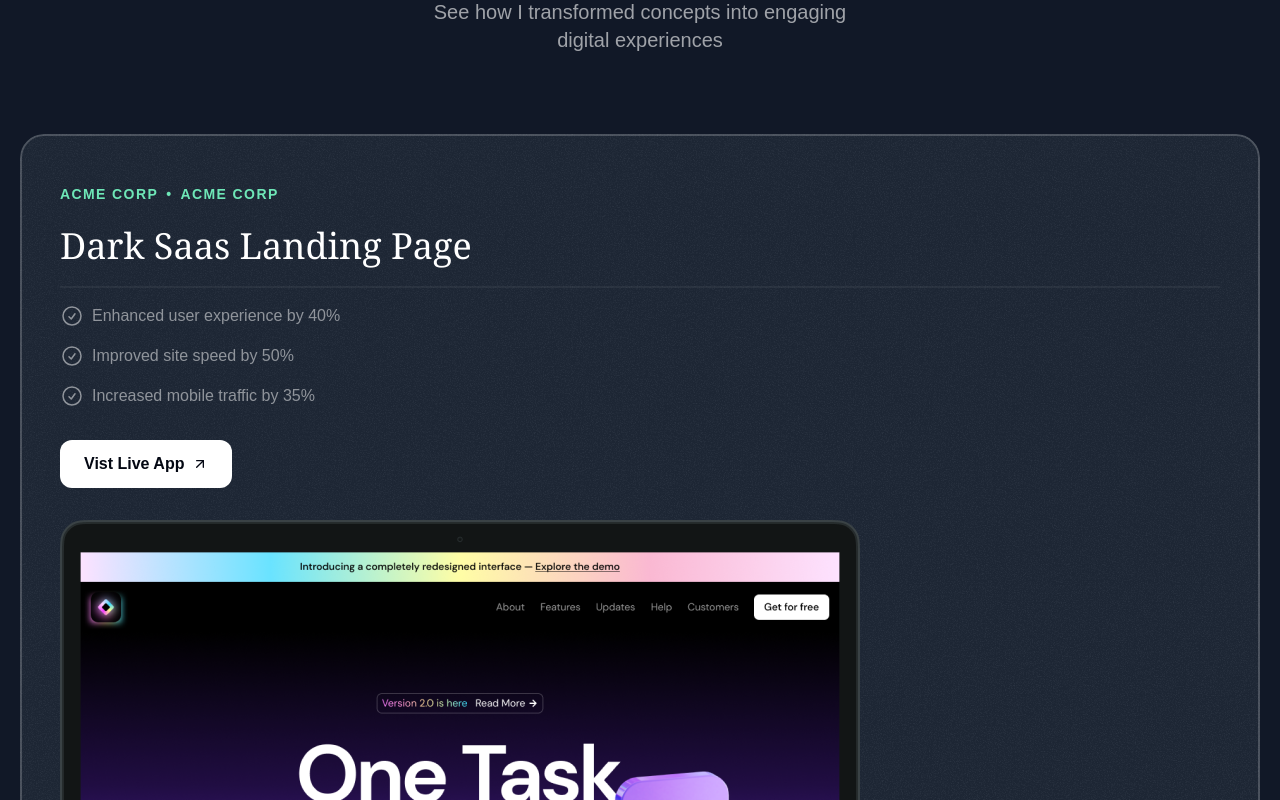
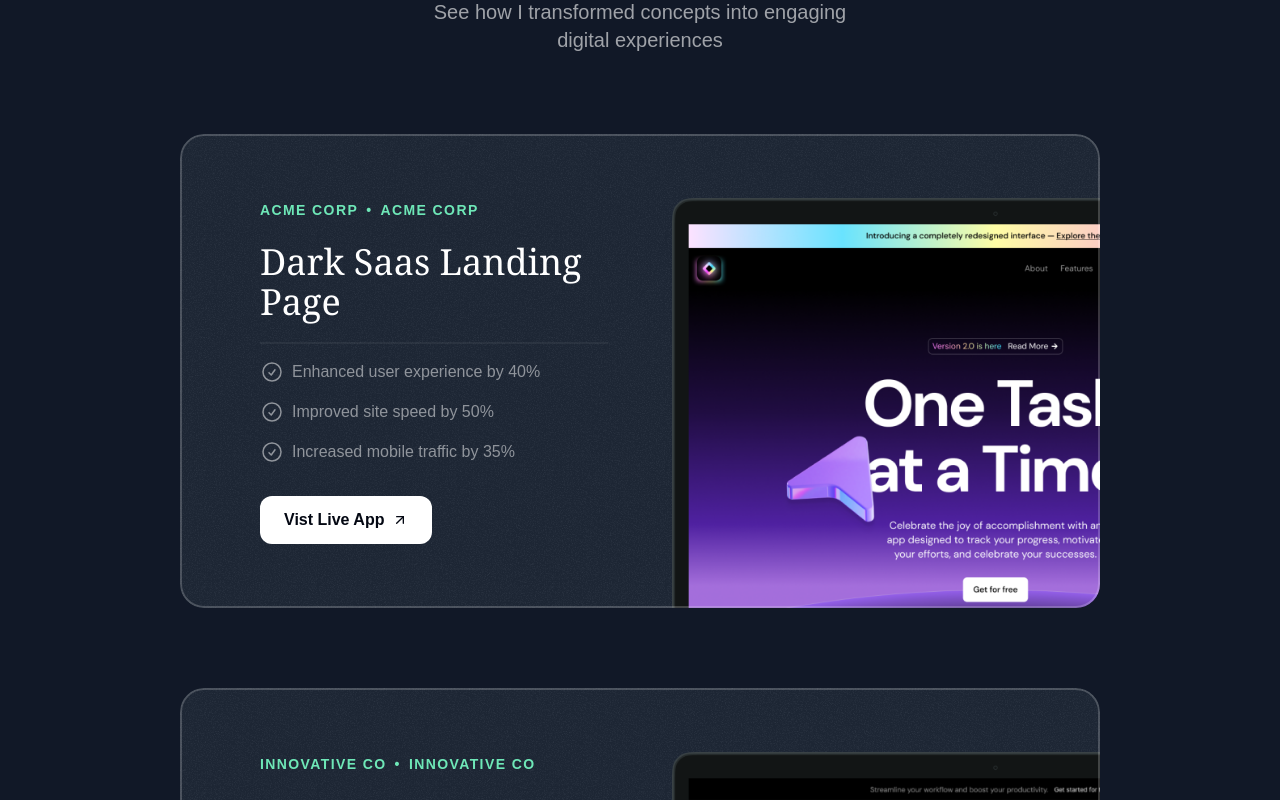
Before and after one commit to da-war/dawrish-portfolio, a Next.js app: page / in a window 1280 px wide. Shown: the part 1180-1980 px from the top of the page. Built offline with nearby package versions, Linux system fonts and the light colour scheme; a web font is replaced by a local one.

Commit message:
featured projects done

```diff
--- a/src/app/globals.css
+++ b/src/app/globals.css
@@ -11,3 +11,10 @@
         @apply absolute inset-0 border-2 top-1/2 left-1/2 -translate-x-1/2 -translate-y-1/2 border-emerald-300/5 rounded-full shadow-[0_0_80px_inset] shadow-emerald-300/5
     }
 }
+
+@layer utilities {
+    .container{
+        @apply lg:max-w-5xl;
+    }
+
+}
--- a/src/sections/Projects.tsx
+++ b/src/sections/Projects.tsx
@@ -60,16 +60,18 @@ export const ProjectsSection = () => {
           See how I transformed concepts into engaging digital experiences
         </p>
       </div>
-      <div className="flex flex-col mt-10 md:mt-20 gap-20">
+      <div className="flex flex-col mt-10 md:mt-20 gap-20 lg:container">
         {portfolioProjects.map((project, index) => (
           <div
             key={project.title}
-            className="bg-gray-800 rounded-3xl relative z-0 overflow-hidden p-8 pb-0 md:pt-12 md:px-10 md:pb-0 after:z-10 after:content:[''] mx-5 after:absolute after:inset-0 after:outline-2 after:outline after:-outline-offset-2 after:rounded-3xl after:outline-white/20 after:pointer-events-none"
+            className="bg-gray-800 rounded-3xl relative z-0 overflow-hidden p-8 pb-0 md:pt-12 md:px-10 md:pb-0 after:z-10 after:content:[''] mx-5 after:absolute after:inset-0 after:outline-2 after:outline after:-outline-offset-2 after:rounded-3xl after:outline-white/20 after:pointer-events-none lg:px-20 lg:pt-16"
           >
             <div
               className="absolute inset-0 -z-10 opacity-5"
               style={{ backgroundImage: `url(${grainImage.src})` }}
             ></div>
+            <div className="lg:grid lg:grid-cols-2 lg:gap-16">
+              <div className="lg:pb-16">
                 <div className="bg-gradient-to-r gap-2 from bg-emerald-300 to-sky-400 inline-flex font-bold uppercase tracking-widest text-sm text-transparent bg-clip-text">
                   <span>{project.company}</span>
                   <span>&bull;</span>
@@ -96,11 +98,15 @@ export const ProjectsSection = () => {
                     <ArrowUpRight className="size-4" />
                   </button>
                 </a>
+              </div>
+              <div className="lg:relative">
                 <Image
                   src={project.image}
                   alt={project.title}
-              className="mt-8 -mb-4 md:-mb-0"
+                  className="mt-8 -mb-4 md:-mb-0 lg:mt-0 lg:absolute lg:h-full lg:w-auto lg:max-w-none "
                 />
+              </div>
+            </div>
           </div>
         ))}
       </div>
```
Lines whose indentation alone changed are shown as unchanged.
